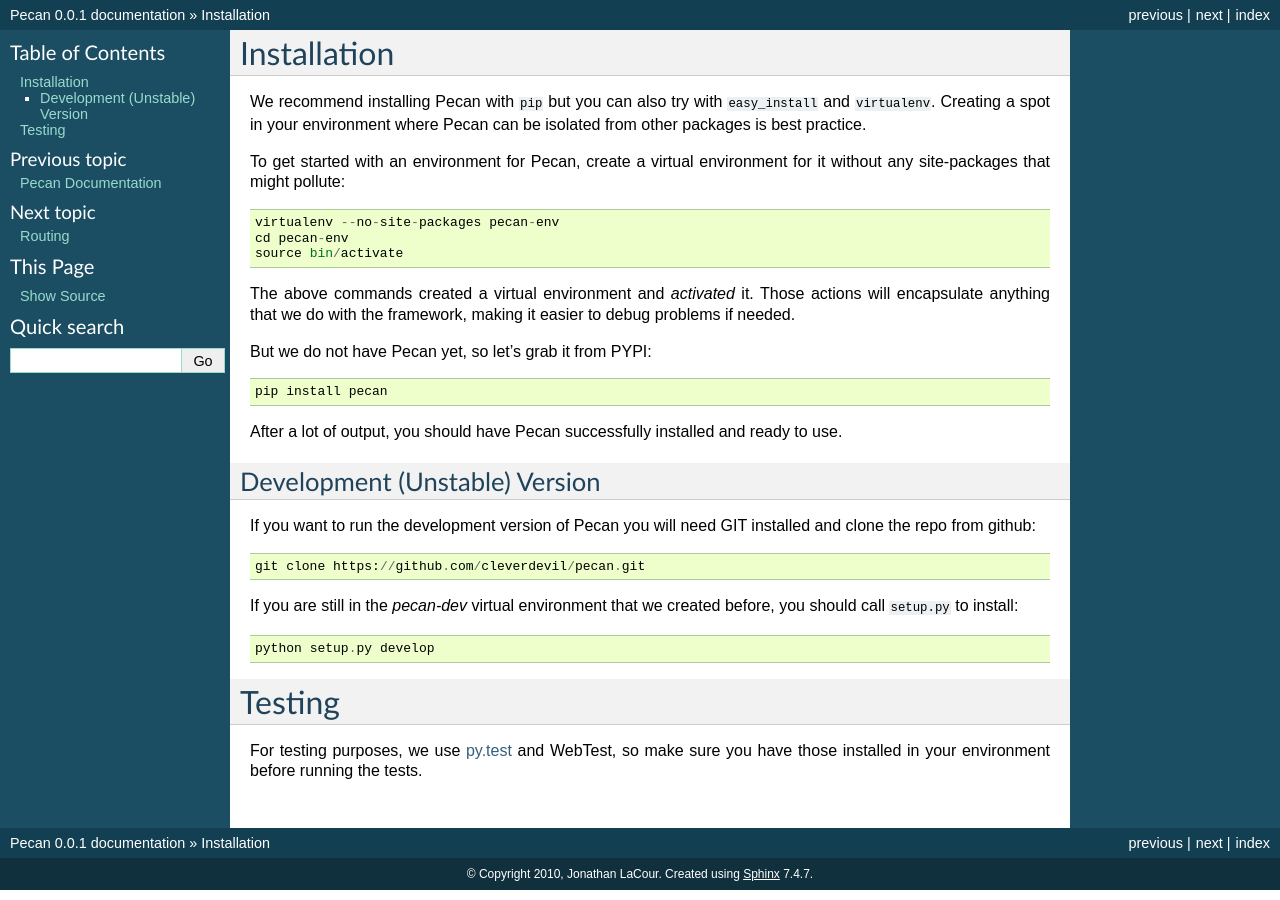
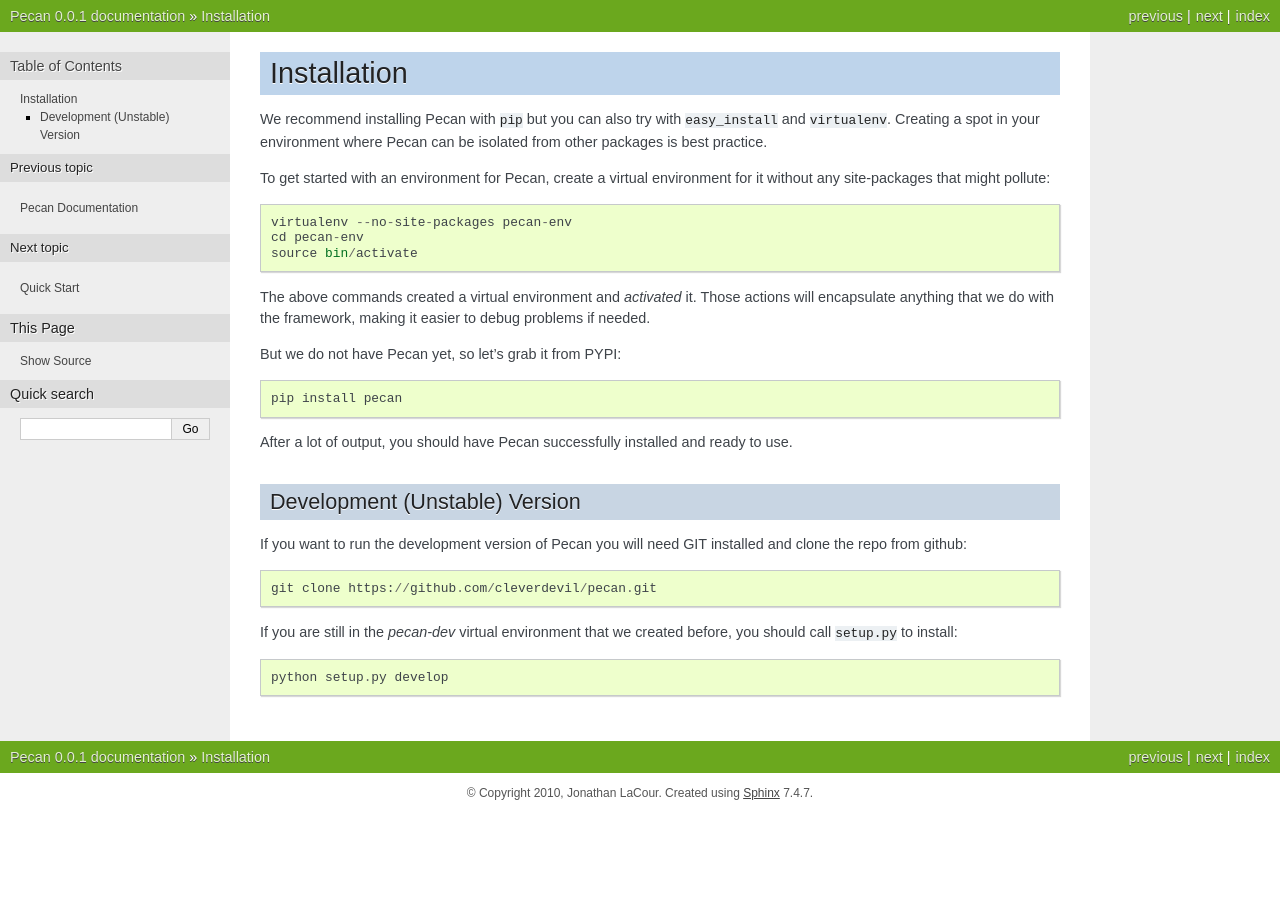
Before and after one commit to stackforge/pecan, a Sphinx documentation site: the page built from docs/source/installation.rst, in a window 1280 px wide. Built offline with Sphinx 7.4.7, drawn with Linux system fonts in a browser that asks for light colours; pages that are not in the unit, such as notebooks, are missing from menus.

Commit message:
More documentation updates - changing our default theme to Sphinx's "Nature" theme.

```diff
--- a/docs/source/conf.py
+++ b/docs/source/conf.py
@@ -91,7 +91,7 @@
 
 # The theme to use for HTML and HTML Help pages.  See the documentation for
 # a list of builtin themes.
-html_theme = 'default'
+html_theme = 'nature'
 
 # Theme options are theme-specific and customize the look and feel of a theme
 # further.  For a list of options available for each theme, see the
--- a/docs/source/index.rst
+++ b/docs/source/index.rst
@@ -11,6 +11,7 @@
    :maxdepth: 2
 
    installation.rst
+   quick_start.rst
    routing.rst
    validation_n_errors.rst
    configuration.rst
--- a/docs/source/installation.rst
+++ b/docs/source/installation.rst
@@ -36,10 +36,3 @@
 you should call ``setup.py`` to install::
 
     python setup.py develop
-
-
-Testing
-=======
-For testing purposes, we use `py.test <http://pytest.org/>`_ and
-WebTest, so make sure you have those installed in your environment before
-running the tests.
```
Also changed, not shown: other parts of docs/source/index.rst (+0 -1 lines).
